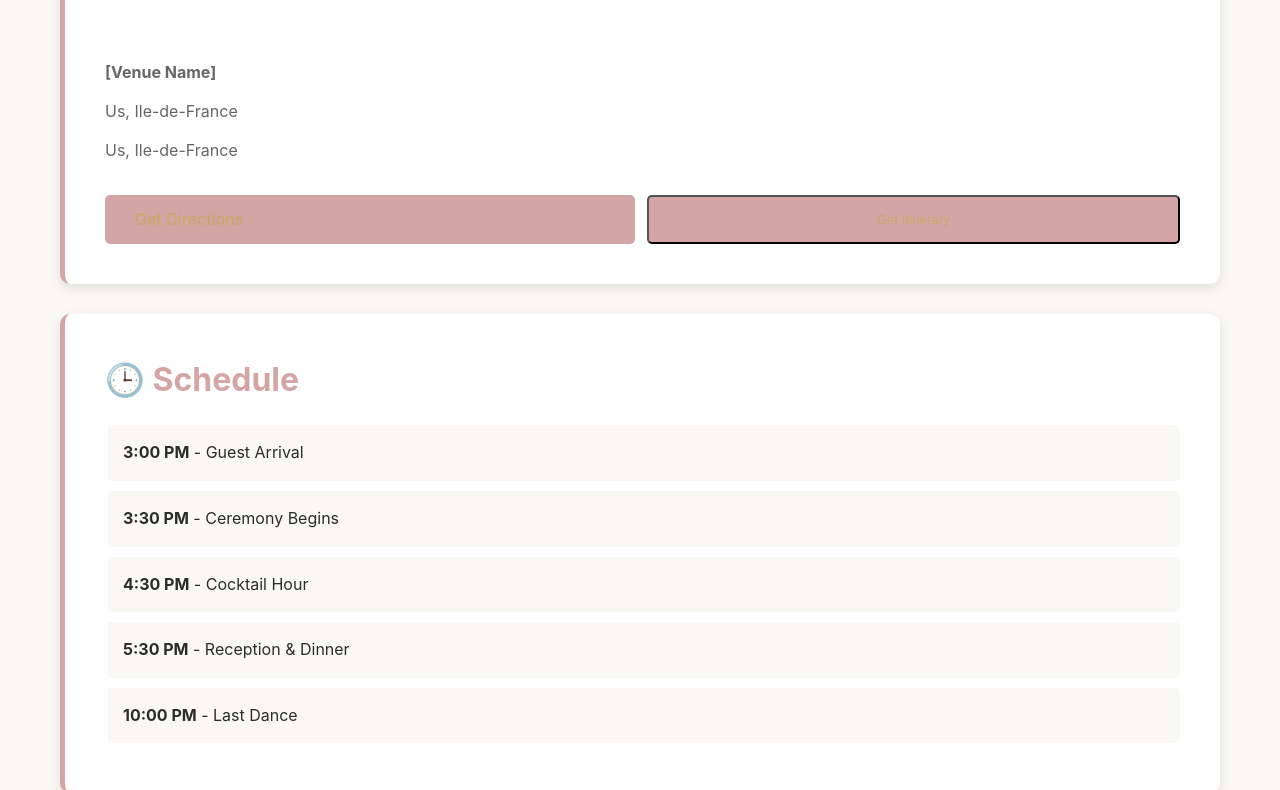
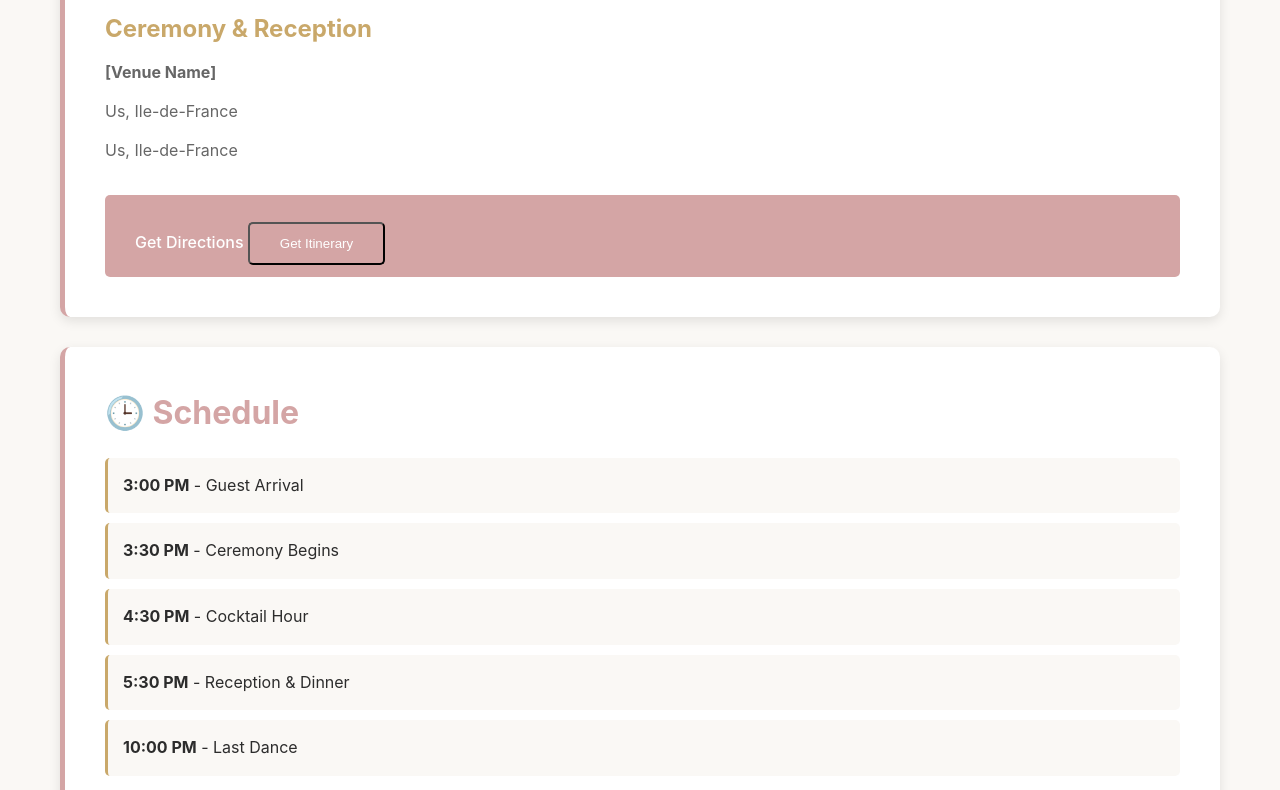
Before and after one commit to sevendeadly/summer_Dream, a plain HTML site: page views/info.html in a window 1280 px wide. Shown: the part 462-1252 px from the top of the page. Drawn offline with Linux system fonts and the light colour scheme.

```diff
--- a/models/config.js
+++ b/models/config.js
@@ -7,7 +7,7 @@
 // For production, use serverless functions (Netlify/Vercel/AWS Lambda)
 // See docs/NOTION_INTEGRATION.md for secure setup instructions
 export const NOTION_CONFIG = {
-    apiKey: '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', // Keep empty - use serverless function instead
+    apiKey: $NOTION_API_KEY, // Keep empty - use serverless function instead
     databaseId: '2818c2209cb9816d85c1ca56bd3f5c27', // Database ID can be here (not sensitive)
 };
 // https://www.notion.so/2818c2209cb9816d85c1ca56bd3f5c27?v=2c08c2209cb980149296000c4799cb3e&source=copy_link
--- a/views/info.html
+++ b/views/info.html
@@ -36,8 +36,8 @@
                     <p>Us, Ile-de-France</p>
                     <p>Us, Ile-de-France</p>
                     <div class="venue-buttons">
-                        <a href="https://www.google.fr/maps/dir//Val-d'Oise/@49.0750366,1.7722441,10z" class="btn">Get Directions</a>
-                        <button id="btn-itinerary" class="btn" style="cursor: pointer;">Get Itinerary</button>
+                        <a href="https://www.google.fr/maps/dir//Val-d'Oise/@49.0750366,1.7722441,10z" class="btn">Get Directions
+                        <button id="btn-itinerary" class="btn" style="cursor: pointer;">Get Itinerary</button></a>
                     </div>
                 </div>
 
```
Also changed, not shown: views/gift.html (+3 -4 lines).
